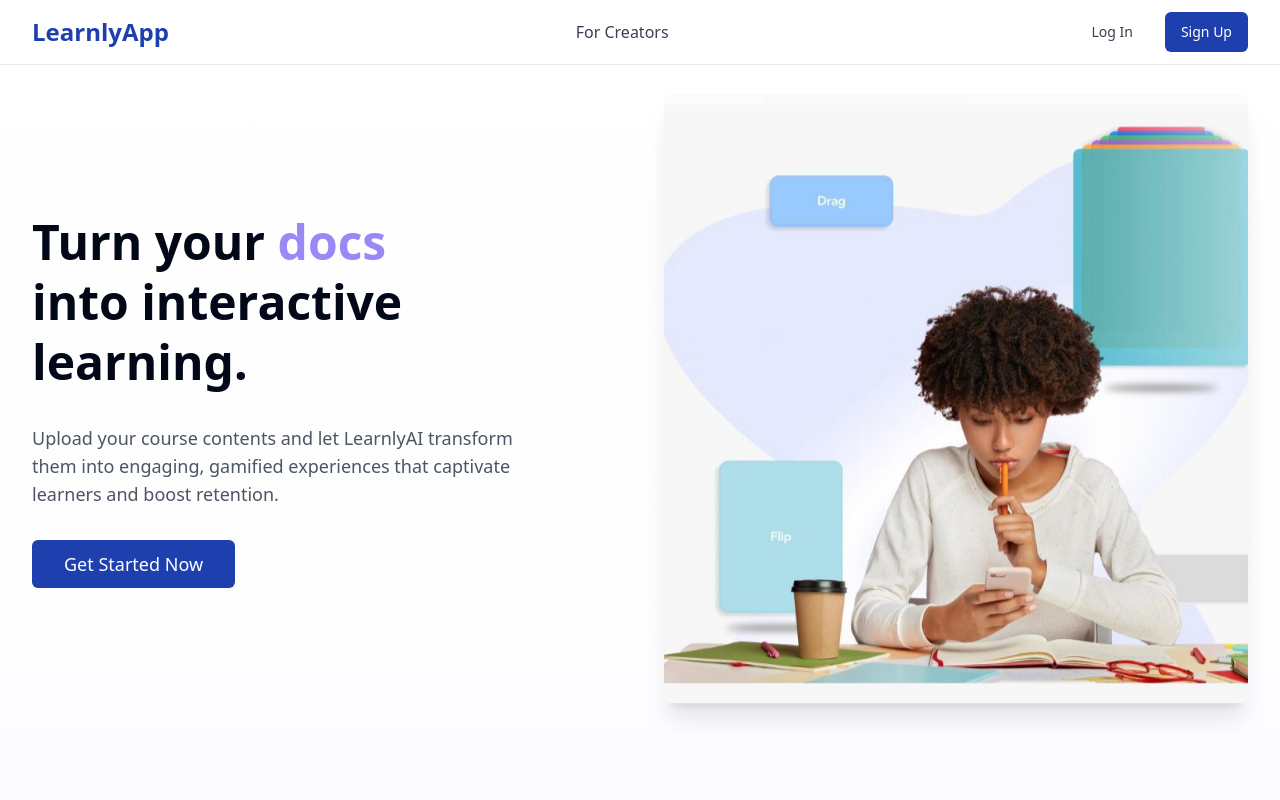
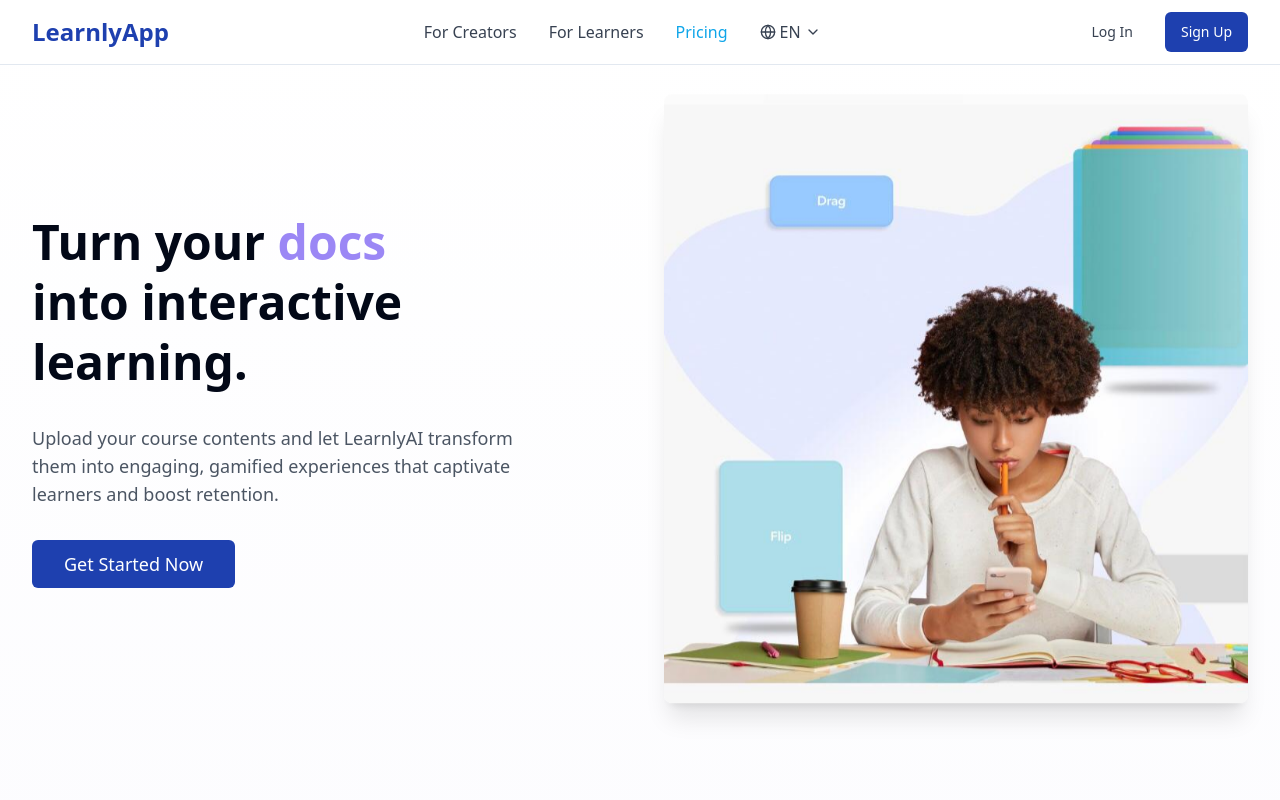
Before and after one commit to Justinocholi/uploadify-learning, a React (Vite) app: page / in a window 1280 px wide. Shown: the top 800 px of the page. Built offline with nearby package versions, Linux system fonts and the light colour scheme.

Commit message:
Add navigation links
Adds "For Learners", "Pricing", and a language dropdown menu to the navbar.

```diff
--- a/src/components/Navbar.tsx
+++ b/src/components/Navbar.tsx
@@ -1,9 +1,16 @@
 
-import React from 'react';
+import React, { useState } from 'react';
 import { Button } from './ui/button';
 import { Link } from 'react-router-dom';
+import { ChevronDown, Globe } from 'lucide-react';
 
 const Navbar = () => {
+  const [isLanguageOpen, setIsLanguageOpen] = useState(false);
+
+  const toggleLanguageDropdown = () => {
+    setIsLanguageOpen(!isLanguageOpen);
+  };
+
   return (
     <nav className="fixed top-0 left-0 right-0 z-50 bg-white/80 backdrop-blur-md border-b">
       <div className="max-w-7xl mx-auto px-4 sm:px-6 lg:px-8">
@@ -17,6 +24,39 @@ const Navbar = () => {
             <Link to="/creators" className="text-gray-700 hover:text-primary transition-colors">
               For Creators
             </Link>
+            <Link to="/learners" className="text-gray-700 hover:text-primary transition-colors">
+              For Learners
+            </Link>
+            <Link to="/pricing" className="text-[#0EA5E9] hover:text-[#0EA5E9]/90 font-medium transition-colors">
+              Pricing
+            </Link>
+            <div className="relative">
+              <button
+                onClick={toggleLanguageDropdown}
+                className="flex items-center text-gray-700 hover:text-primary transition-colors"
+              >
+                <Globe className="h-4 w-4 mr-1" />
+                <span>EN</span>
+                <ChevronDown className="h-4 w-4 ml-1" />
+              </button>
+
+              {isLanguageOpen && (
+                <div className="absolute right-0 mt-2 w-48 bg-white rounded-md shadow-lg py-1 z-50 border">
+                  <button className="block w-full text-left px-4 py-2 text-gray-700 hover:bg-gray-100">
+                    English
+                  </button>
+                  <button className="block w-full text-left px-4 py-2 text-gray-700 hover:bg-gray-100">
+                    Español
+                  </button>
+                  <button className="block w-full text-left px-4 py-2 text-gray-700 hover:bg-gray-100">
+                    Français
+                  </button>
+                  <button className="block w-full text-left px-4 py-2 text-gray-700 hover:bg-gray-100">
+                    Deutsch
+                  </button>
+                </div>
+              )}
+            </div>
           </div>
           <div className="flex items-center space-x-4">
             <Button variant="ghost" className="text-gray-700">
```
